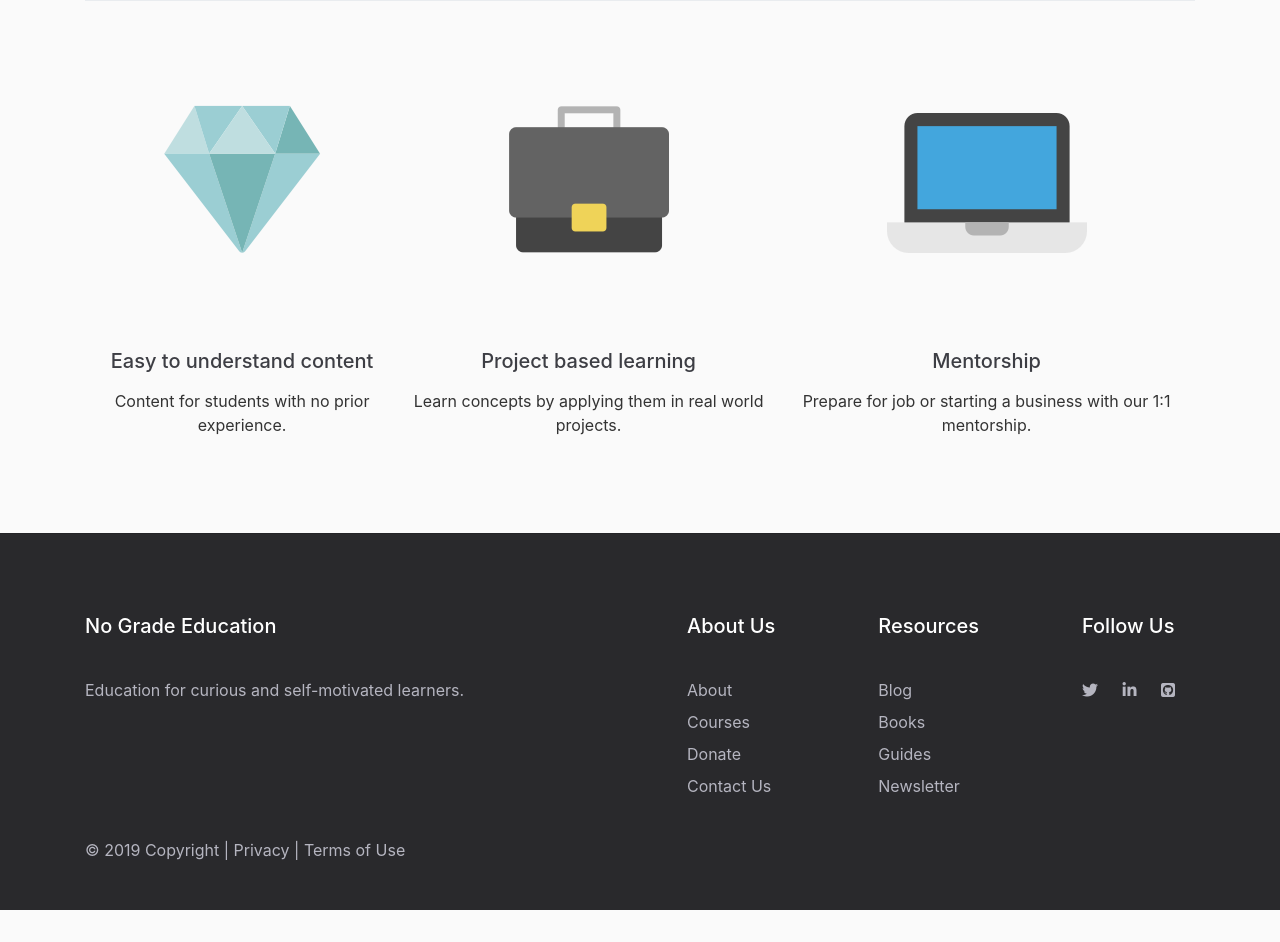
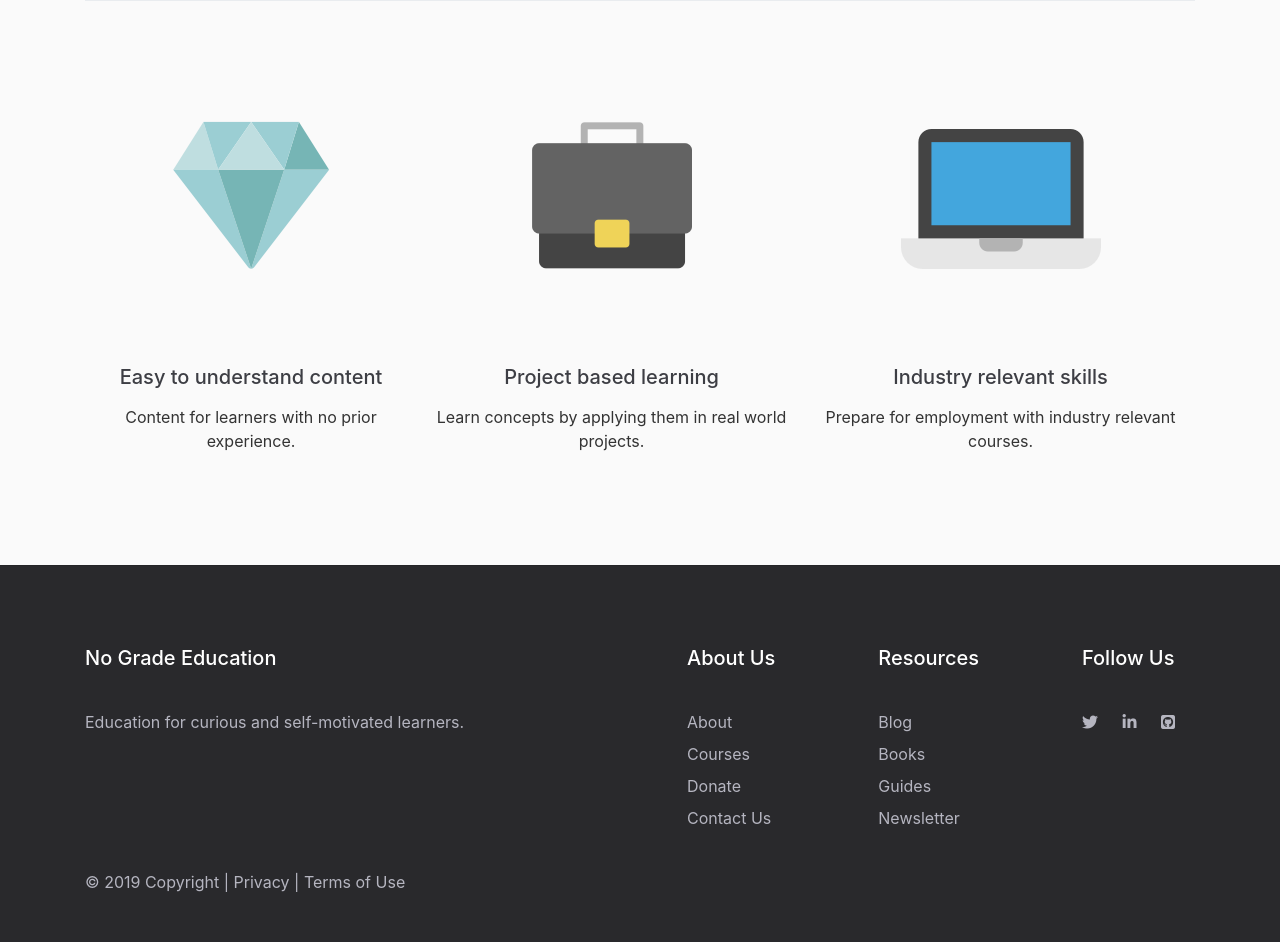
Before and after one commit to singhvishwajit/nograde, a Django app: page / in a window 1280 px wide. Shown: the part 1300-2242 px from the top of the page. Before the commit the page ends 2210 px from the top, so only its background shows below. Run offline with Django 3.2, Linux system fonts and the light colour scheme; some libraries are stand-ins or nearby versions.

Commit message:
Updated home features

```diff
--- a/blog/static/blog/main.css
+++ b/blog/static/blog/main.css
@@ -257,14 +257,17 @@ a.article-title:hover {
 
 .feature1 {
   text-align: center;
+  padding: 1rem;
 }
 
 .feature2 {
   text-align: center;
+  padding: 1rem;
 }
 
 .feature3 {
   text-align: center;
+  padding: 1rem;
 }
 
 /******************** Blog Page ********************/
--- a/blog/templates/blog/home.html
+++ b/blog/templates/blog/home.html
@@ -43,7 +43,7 @@
 			<div class="feature1">
 				<img src="{% static 'diamond.png' %}">
 				<h5>Easy to understand content</h5>
-				<p>Content for students with no prior experience.</p>
+				<p>Content for learners with no prior experience.</p>
 			</div>
 
 			<div class="feature2">
@@ -54,8 +54,8 @@
 
 			<div class="feature3">
 				<img src="{% static 'laptop.png' %}">
-				<h5>Mentorship</h5>
-				<p>Prepare for job or starting a business with our 1:1 mentorship.</p>
+				<h5>Industry relevant skills</h5>
+				<p>Prepare for employment with industry relevant courses.</p>
 			</div>
 		</div>
 	</div>
```
